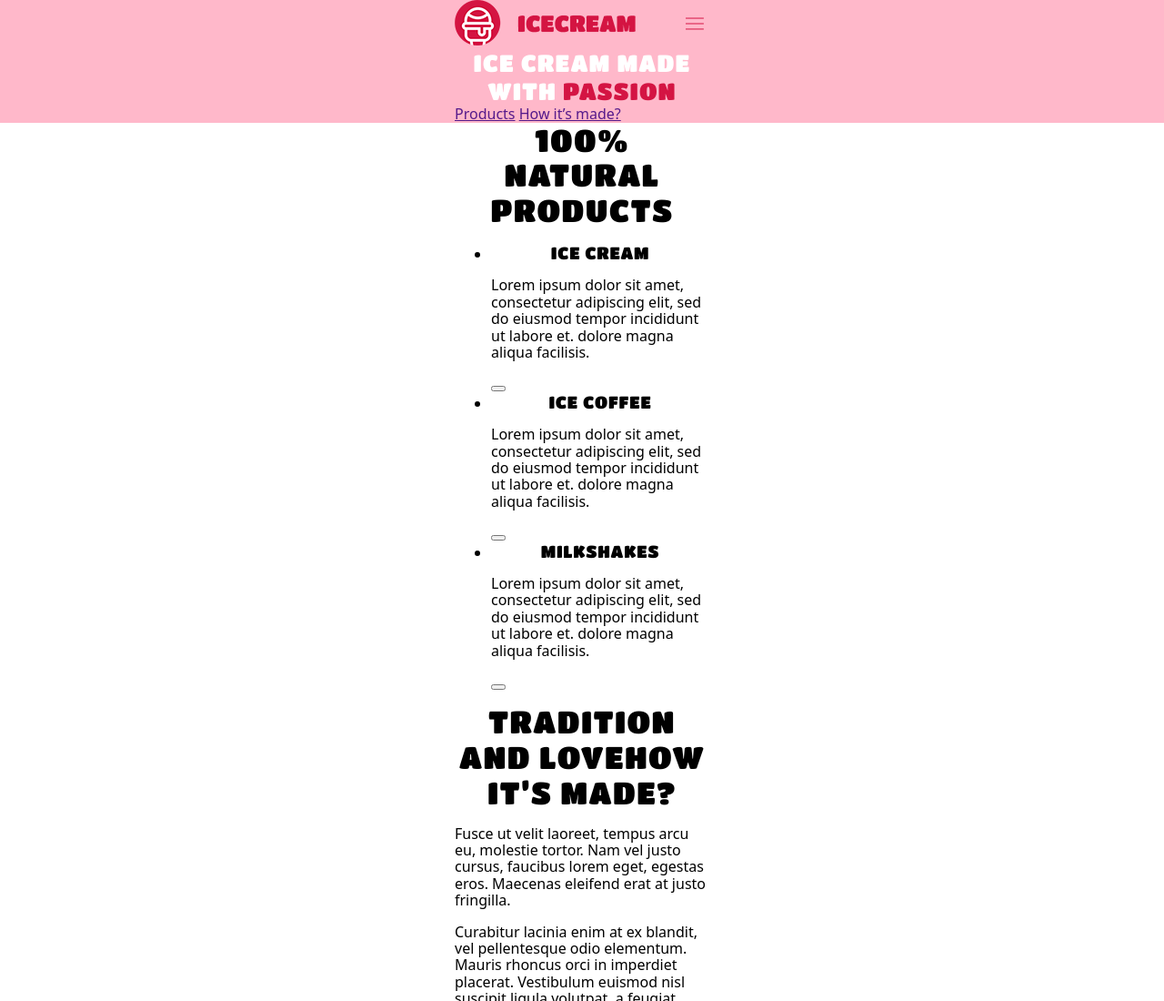
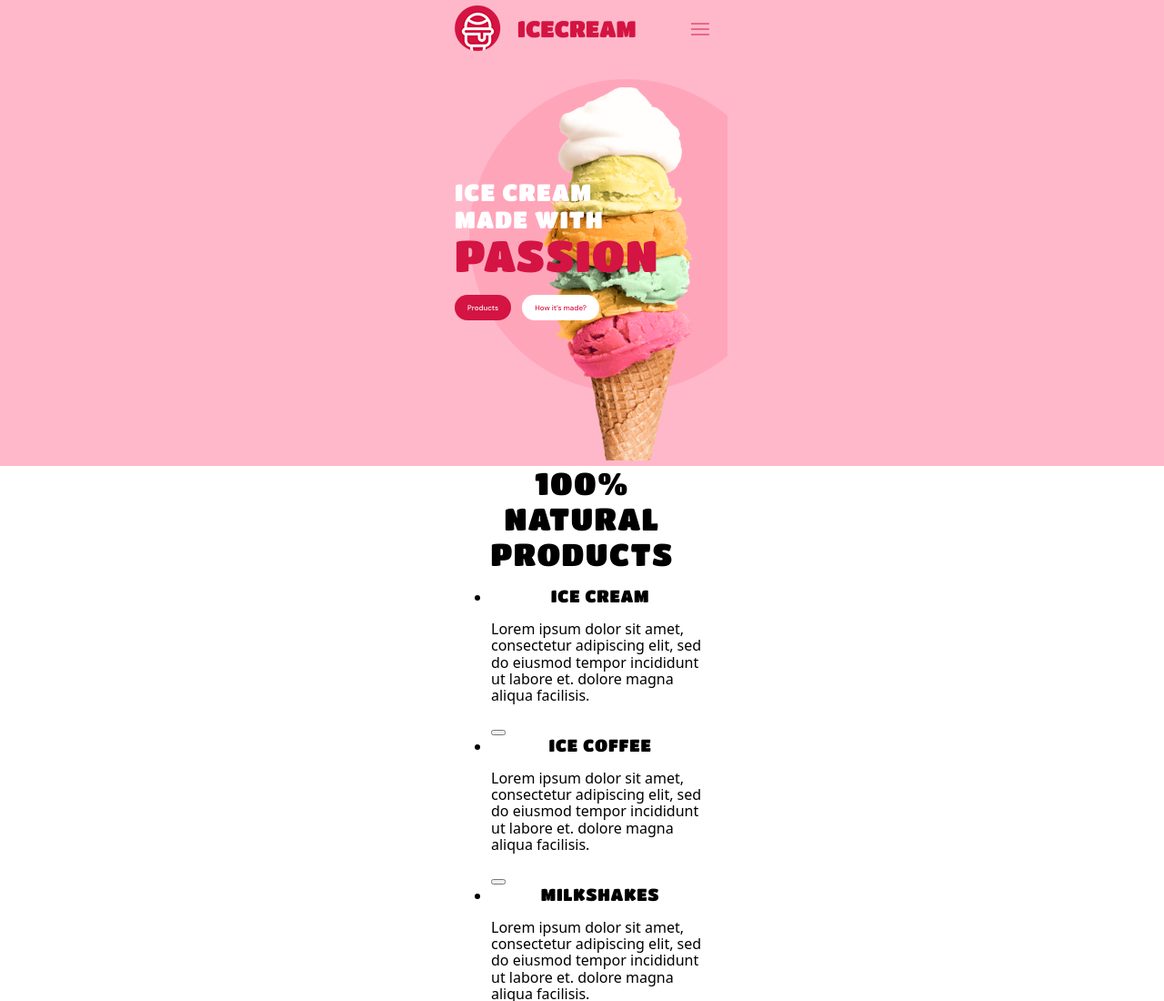
Before and after one commit to ialiev685/page_ice-cream, a plain HTML site: page index.html in a window 1280 px wide. Shown: the top 1100 px of the page at 91% size. Drawn offline with nearby package versions, Linux system fonts and the light colour scheme.

Commit message:
мобильная версия секции hero завершена

```diff
--- a/index.html
+++ b/index.html
@@ -21,7 +21,7 @@
   <body>
     <header class="header">
       <div class="container header__container">
-        <a class="link" href="/" class="logo"
+        <a class="link" href="/" class="header__logo"
           ><img src="./image/logo-ice-cream.png" alt="логотип"
         /></a>
         <div class="menu-pop-up" data-menu>
@@ -51,7 +51,7 @@
             </svg>
           </button>
         </div>
-        <button class="burger-button" data-menu-button>
+        <button class="burger-button header__burger-button" data-menu-button>
           <svg height="20" width="20">
             <use
               class="burger-button__burger"
@@ -70,12 +70,13 @@
         <div class="container section-hero__container">
           <div>
             <h1 class="section-hero__caption">
-              <span class="section-hero__caption-small"
-                >ice cream made with</span
-              >
-              passion
+              ice cream made with
+              <span class="section-hero__caption-bold">passion</span>
             </h1>
-            <a href="">Products</a> <a href="">How it’s made?</a>
+            <button class="button inverse section-hero__button">
+              Products
+            </button>
+            <button class="button section-hero__button">How it’s made?</button>
           </div>
         </div>
       </section>
--- a/sass/components/_burger-buton.scss
+++ b/sass/components/_burger-buton.scss
@@ -1,6 +1,11 @@
 .burger-button {
+  display: inline-block;
+
   outline: none;
   border: none;
+
+  padding: 0;
+  margin: 0;
 
   background-color: var(--color-bg-header);
 
--- a/sass/components/_button.scss
+++ b/sass/components/_button.scss
@@ -11,7 +11,7 @@
   color: var(--color-text-accent);
 
   &.inverse {
-    color: --color-text-white;
+    color: var(--color-text-inverse);
     background-color: var(--color-bg-button-inverse);
   }
 }
--- a/sass/components/_hero.scss
+++ b/sass/components/_hero.scss
@@ -1,16 +1,35 @@
 .section-hero {
   background-color: var(--color-pink-4);
+  &__container {
+    background-image: url("../image/hero-ice-cream.png"),
+      url("../image/hero-ellipse.png");
+    background-repeat: no-repeat;
+    background-size: 171px 410px, 346px 344px;
+    background-position: 117px 36px, 36px 27px;
+  }
+
   &__caption {
     font-size: 26px;
     line-height: 1.15;
+    text-align: left;
+
+    width: 218px;
+
+    color: var(--color-text-inverse);
+  }
+
+  &__caption-bold {
+    font-size: 48px;
+    line-height: 0.96;
 
     color: var(--color-text-accent);
   }
 
-  &__caption-small {
-    font-size: 26px;
-    line-height: 30px;
+  &__button {
+    font-weight: 400;
+    font-size: 8px;
+    line-height: 10px;
 
-    color: var(--color-text-inverse);
+    padding: 9px 14px;
   }
 }
--- a/sass/layout/_header_l.scss
+++ b/sass/layout/_header_l.scss
@@ -1,11 +1,15 @@
 .header {
   background-color: var(--color-bg-header);
+  padding-top: 6px;
   &__container {
     display: flex;
     justify-content: space-between;
     align-items: center;
 
     position: relative;
+  }
+
+  &__burger-button {
   }
 }
 
--- /dev/null
+++ b/sass/layout/_hero_l.scss
@@ -0,0 +1,13 @@
+.section-hero {
+  &__container {
+    padding-top: 137px;
+    padding-bottom: 160px;
+  }
+  &__caption {
+    margin-bottom: 19px;
+  }
+
+  &__button.inverse {
+    margin-right: 8px;
+  }
+}
--- a/sass/main.scss
+++ b/sass/main.scss
@@ -7,3 +7,4 @@
 @import "components/navigation";
 @import "layout/header_l";
 @import "components/hero";
+@import "layout/hero_l";
```
Also changed, not shown: css/main.css, css/main.min.css, 2 other files.
